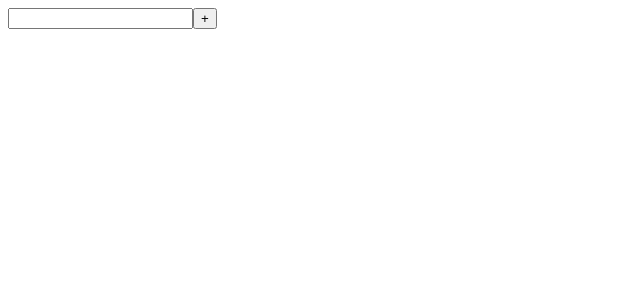
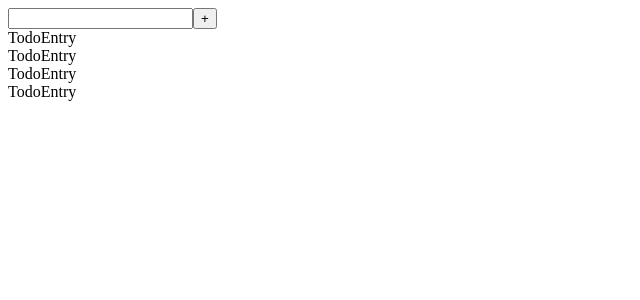
Before and after one commit to dignit28/dignit-todos, a React (Create React App) app: page / in a window 1280 px wide. Shown: the top 300 px of the page, without its empty margins (0-640 px from the left). Built offline with nearby package versions, Linux system fonts and the light colour scheme.

Commit message:
Add default entries
Add default data for visual and testing purposes
Replace default state value with new data

```diff
--- a/src/components/TodoList.tsx
+++ b/src/components/TodoList.tsx
@@ -4,11 +4,12 @@ import TodoEntry from "./TodoEntry";
 import TodoForm from "./TodoForm";
 // Types
 import { TodoEntryInterface } from "../utility/interfaces";
+// Data
+import { defaultTodoEntries } from "../defaults/defaultData";
 
 const TodoList = () => {
-  const [todoEntries, setTodoEntries] = React.useState<TodoEntryInterface[]>(
-    []
-  );
+  const [todoEntries, setTodoEntries] =
+    React.useState<TodoEntryInterface[]>(defaultTodoEntries);
 
   const todoEntriesElements = todoEntries.map((todoEntry) => {
     return <TodoEntry />;
--- /dev/null
+++ b/src/defaults/defaultData.ts
@@ -0,0 +1,11 @@
+import { TodoEntryInterface } from "../utility/interfaces";
+
+export const defaultTodoEntries: TodoEntryInterface[] = [
+  { content: "test1", completed: false },
+  { content: "test2", completed: true },
+  {
+    content: "test234 8971fb23847 2134 019                12342sdgah",
+    completed: true,
+  },
+  { content: "teeeeeeeeeeeeeeeeeeeeeeeeeeee", completed: false },
+];
```
